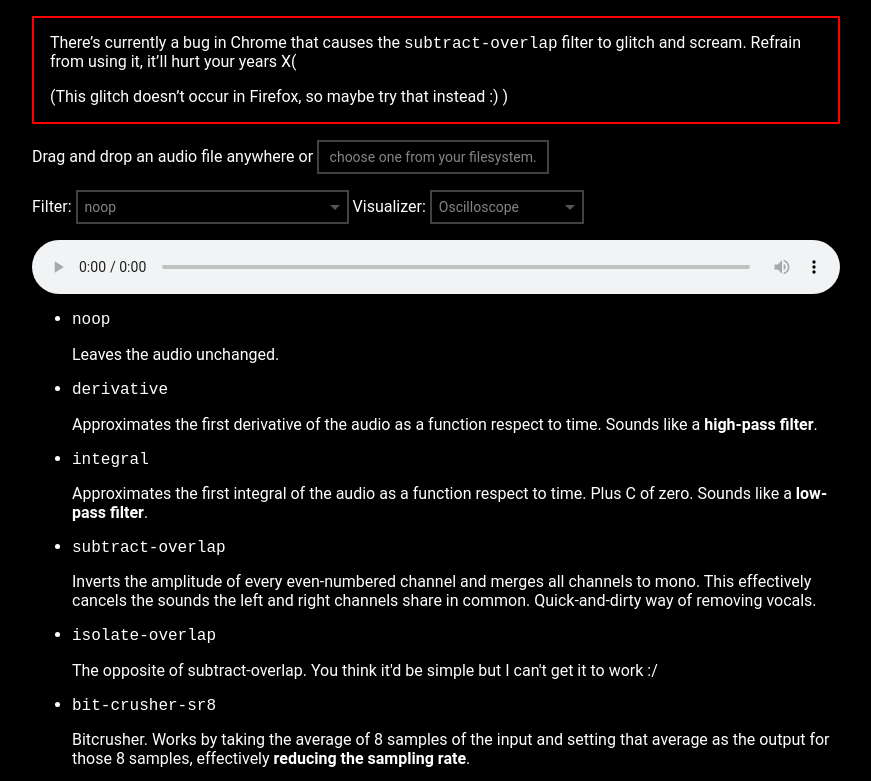
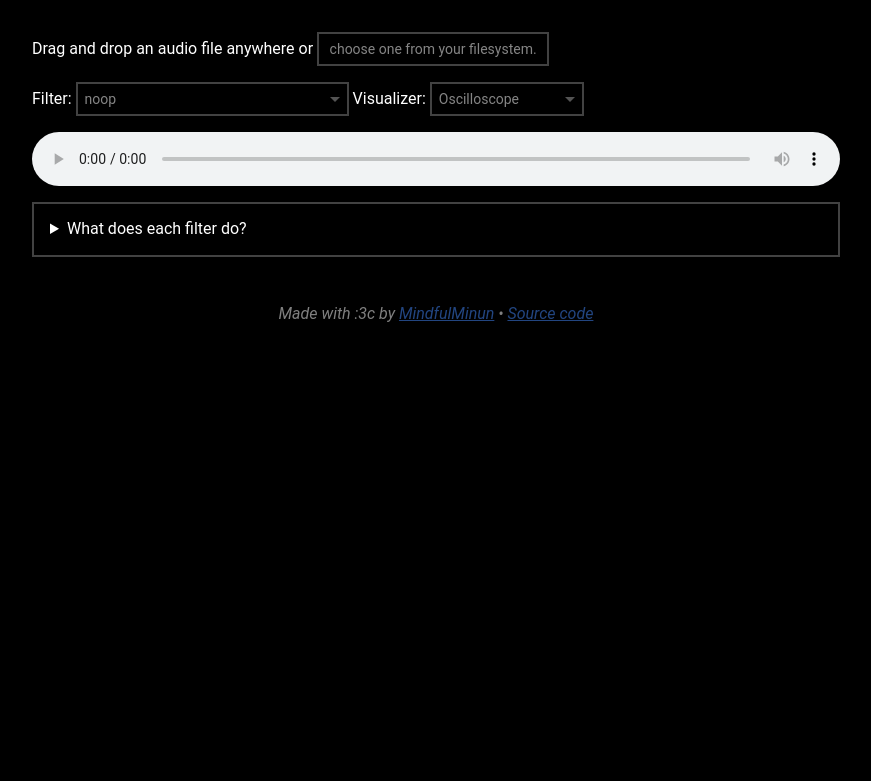
Before and after one commit to MindfulMinun/d-flat, a website built with webpack: page index.html in a window 1280 px wide. Shown: the top 781 px of the page, without its empty margins (204-1075 px from the left). Built offline with nearby package versions, Linux system fonts and the light colour scheme.

Commit message:
Details container, webpack caching
Added the information in a container because I don't think
that many people care about what's going on.

worklet-loader uses a hash to avoid caching issues, I just ran into them

```diff
--- a/index.html
+++ b/index.html
@@ -16,6 +16,7 @@
             :root {
                 --input-color: rgb(255 255 255 / .52);
                 --input-border: #424242;
+                --accent: #448aff;
             }
             html, body {
                 font-family: "Roboto", Helvetica, Arial, sans-serif;
@@ -71,11 +72,30 @@
             option[disabled] { color: rgb(0 0 0 / .3); }
             button:focus,
             select:focus {
-                border-color: #448aff;
+                border-color: var(--accent);
             }
 
-            button, select {
+            button, select, details {
                 backdrop-filter: blur(2px);
+            }
+
+            summary {
+                cursor: pointer;
+                margin: -1em;
+                padding: 1em;
+                /* color: var(--input-color); */
+            }
+            details {
+                border: 2px solid var(--input-border);
+                padding: 1em;
+            }
+            details[open] > summary {
+                margin: -1em -1em 1em;
+                border-bottom: 2px solid var(--input-border);
+            }
+            details > summary:focus {
+                outline: 2px solid var(--accent);
+                outline-offset: -2px;
             }
 
             canvas {
@@ -110,30 +130,10 @@
                 opacity: .5;
             }
         </style>
-
-        <!-- <link rel="stylesheet" href="https://cdn.jsdelivr.net/npm/katex@0.11.1/dist/katex.min.css" integrity="sha384-zB1R0rpPzHqg7Kpt0Aljp8JPLqbXI3bhnPWROx27a9N0Ll6ZP/+DiW/UqRcLbRjq" crossorigin="anonymous">
-
-        <script defer src="https://cdn.jsdelivr.net/npm/katex@0.11.1/dist/katex.min.js" integrity="sha384-y23I5Q6l+B6vatafAwxRu/0oK/79VlbSz7Q9aiSZUvyWYIYsd+qj+o24G5ZU2zJz" crossorigin="anonymous"></script>
-
-        <script defer src="https://cdn.jsdelivr.net/npm/katex@0.11.1/dist/contrib/auto-render.min.js" integrity="sha384-kWPLUVMOks5AQFrykwIup5lo0m3iMkkHrD0uJ4H5cjeGihAutqP0yW0J6dpFiVkI" crossorigin="anonymous"
-            onload="renderMathInElement(document.body, {
-                fleqn: true,
-                delimiters: [
-                    { left: '$$', right: '$$', display: true },
-                    { left: '$', right: '$', display: false }
-                ]
-            });"></script> -->
     </head>
     <body>
         <canvas></canvas>
         <div class="container">
-            <div class="warn">
-                <p>
-                    There’s currently a bug in Chrome that causes the <code>subtract-overlap</code> filter to glitch and scream.
-                    Refrain from using it, it’ll hurt your years X(
-                </p>
-                <p>(This glitch doesn’t occur in Firefox, so maybe try that instead :) )</p>
-            </div>
             <p>
                 Drag and drop an audio file anywhere or <button id="choose">choose one from your filesystem.</button>
             </p>
@@ -162,6 +162,9 @@
             </label>
             </p>
             <audio controls></audio>
+
+            <details>
+                <summary>What does each filter do?</summary>
 
                 <ul>
                     <li>
@@ -214,6 +217,7 @@
                         <p>Outputs no sound.</p>
                     </li>
                 </ul>
+            </details>
 
             <p class="credits">
                 Made with :3c by <a href="https://benjic.xyz">MindfulMinun</a>
--- a/src/processors.worklet.js
+++ b/src/processors.worklet.js
@@ -1,6 +1,4 @@
 /// <reference path="./types.d.ts" />
-
-const carry = Symbol()
 
 class NoopProcessor extends AudioWorkletProcessor {
     /**
@@ -47,11 +45,6 @@ class Mono extends AudioWorkletProcessor {
 registerProcessor('mono', Mono)
 
 class DerivativeProcessor extends AudioWorkletProcessor {
-    constructor(options) {
-        super()
-        this[carry] = new Float32Array(options.processorOptions.maxChannels)
-    }
-
     /**
      * @param {Float32Array[][]} inputs
      * @param {Float32Array[][]} outputs
@@ -75,12 +68,6 @@ class DerivativeProcessor extends AudioWorkletProcessor {
 registerProcessor('derivative', DerivativeProcessor)
 
 class IntegralProcessor extends AudioWorkletProcessor {
-
-    constructor(options) {
-        super()
-        this[carry] = new Float32Array(options.processorOptions.maxChannels)
-    }
-
     /**
      * @param {Float32Array[][]} inputs
      * @param {Float32Array[][]} outputs
--- a/webpack.config.js
+++ b/webpack.config.js
@@ -6,8 +6,8 @@ module.exports = {
         rules: [{
             test: /\.worklet\.js$/,
             use: {
-                loader: "worklet-loader",
-                options: { name: "[name].js" }
+                loader: "worklet-loader"
+                // options: { name: "[name].js" }
             }
         }]
     }
```
Also changed, not shown: dist/10d2006b2fd760ec2f41.worklet.js (added), dist/main.js, dist/processors.worklet.js (deleted). Lines whose indentation alone changed are shown as unchanged.
